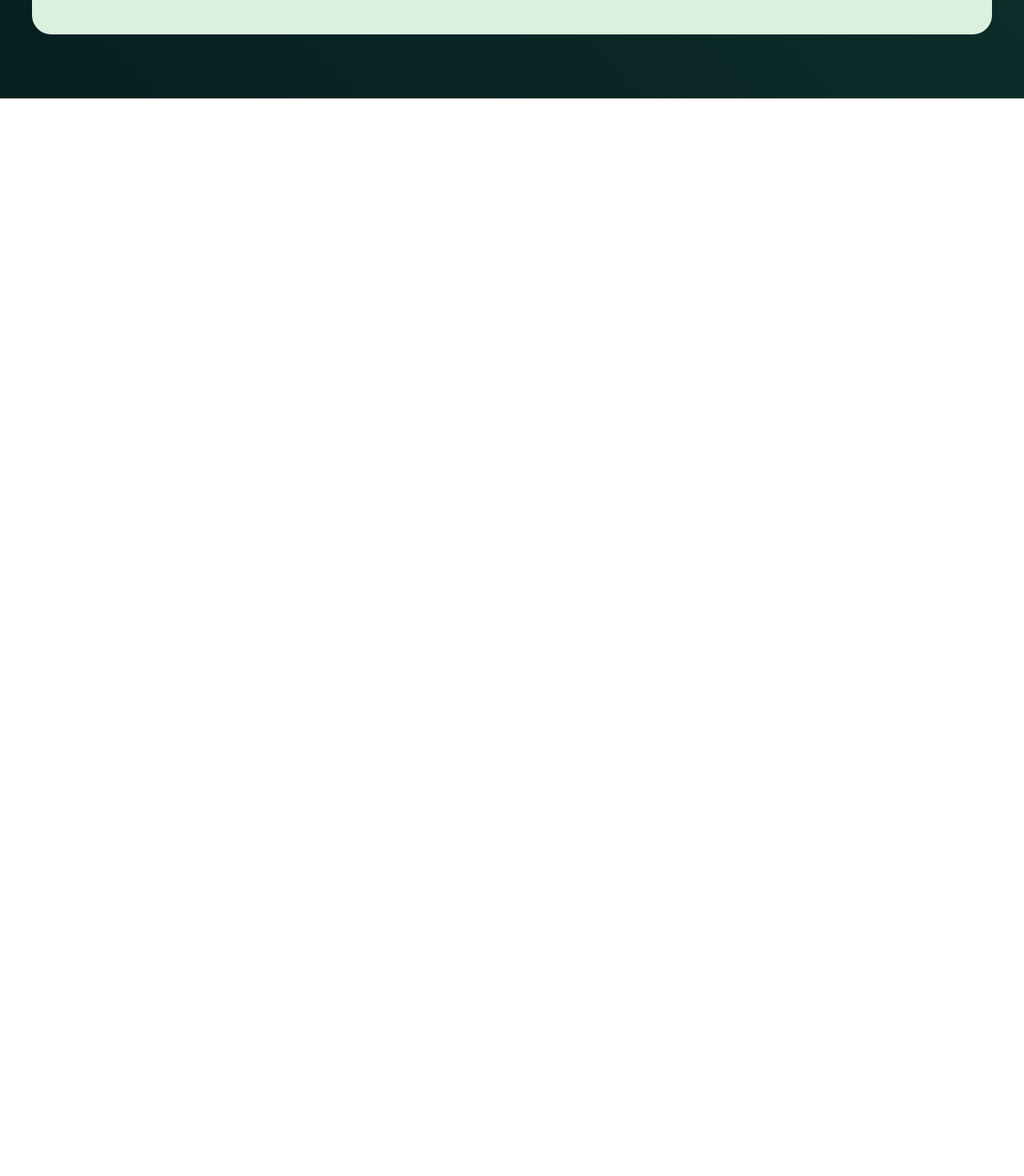
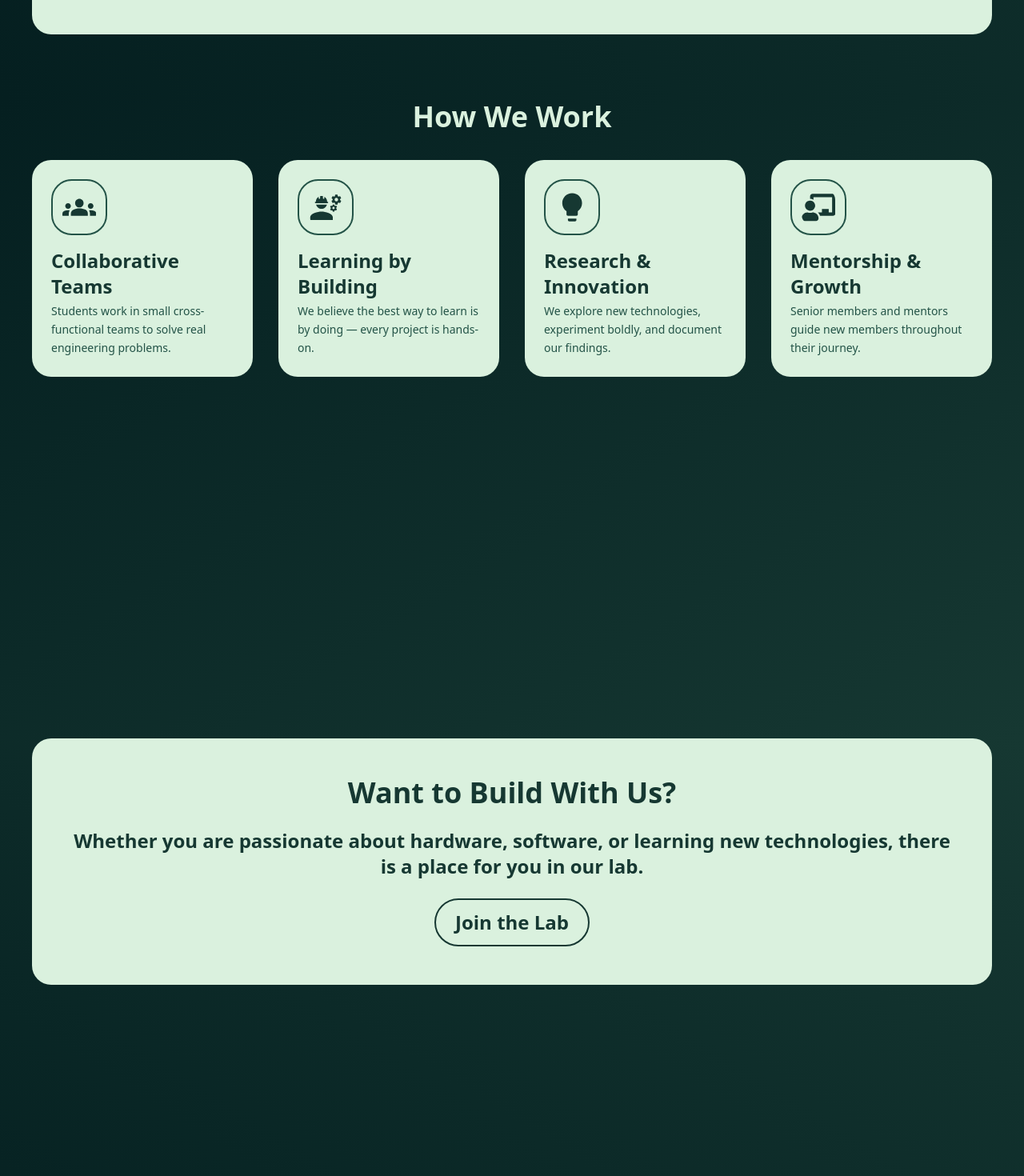
Before and after one commit to bankeytech/Smart-lab-Website, a React (Vite) app: page / in a window 1280 px wide. Shown: the part 2060-3530 px from the top of the page at 80% size. Before the commit the page ends 2183 px from the top, so only its background shows below. Built offline with nearby package versions, Linux system fonts and the light colour scheme.

Commit message:
still on it

```diff
--- a/src/App.jsx
+++ b/src/App.jsx
@@ -2,13 +2,16 @@ import React from 'react'
 import Navbar from './components/Navbar'
 import Hero from './components/Hero'
 import WhatWeDo from './components/WhatWeDo'
-
+import HowWeWork from './components/HowWeWork'
+import CTA from './components/CTA'
 const App = () => {
   return (
     <div>
      <Navbar/>
      <Hero/>
      <WhatWeDo/>
+     <HowWeWork/>
+     <CTA/>
     </div>
   )
 }
--- /dev/null
+++ b/src/components/CTA.jsx
@@ -0,0 +1,21 @@
+import React from 'react'
+
+const CTA = () => {
+  return (
+    <section className='bg-gradient-to-bl from-[#163832] to-[#051F20] min-h-screen'>
+        <div className='max-w-screen-xl mx-auto px-6 md:px-10'>
+             <div className="bg-[#DAF1DE] p-8 md:p-12 rounded-3xl flex items-center justify-center flex-col">
+                <h2 className="text-[#163832] text-3xl md:text-4xl font-bold text-center mb-6">
+                    Want to Build With Us?
+                </h2>
+                <h3 className='text-[#163832] text-xl md:text-2xl font-semibold text-center mb-6'>Whether you are passionate about hardware, software, or learning new technologies, there is a place for you in our lab.</h3>
+                <button className='text-[#163832] text-[1.4vw] md:text-2xl font-semibold px-6 py-3 rounded-[3vw] border-2 border-[#163832] hover:bg-[#163832] hover:text-[#DAF1DE] transition duration-300 ease-in-out'>
+                    Join the Lab
+                </button>
+             </div>
+        </div>
+    </section>
+  )
+}
+
+export default CTA
--- /dev/null
+++ b/src/components/HowWeWork.jsx
@@ -0,0 +1,53 @@
+import React from 'react'
+import { MdGroups, MdEngineering, MdLightbulb } from "react-icons/md";
+import { FaChalkboardTeacher } from "react-icons/fa";
+
+
+const Fil =
+  "text-[15vw] md:text-[6vw] lg:text-[5.5vw] border-2 border-[#235347] p-3 rounded-[2vw] mb-4";
+
+
+const HowWeWork = () => {
+    const CoreHowWeWork = [
+        {
+            icon: <MdGroups className={Fil}/>,
+            title: "Collaborative Teams",
+            description: "Students work in small cross-functional teams to solve real engineering problems."
+        },
+        {
+            icon: <MdEngineering className= {Fil}/>,
+            title: "Learning by Building",
+            description: "We believe the best way to learn is by doing — every project is hands-on."
+        },
+        {
+            icon: <MdLightbulb className={Fil}/>,
+            title: "Research & Innovation",
+            description: "We explore new technologies, experiment boldly, and document our findings."
+        },
+        {
+            icon: <FaChalkboardTeacher className={Fil}/>,
+            title: "Mentorship & Growth",
+            description: "Senior members and mentors guide new members throughout their journey."
+        }
+    ]
+  return (
+    <div className='bg-gradient-to-br from-[#051F20] to-[#163832] min-h-screen'>
+        <div className='max-w-screen-xl mx-auto px-6 md:px-10'>
+            <h2 className='text-4xl font-bold leading-tight mb-8 text-[#DAF1DE] text-center'>How We Work</h2>
+            <div className='grid grid-cols-1 md:grid-cols-2 lg:grid-cols-4 gap-8 text-[#163832]'>
+                {CoreHowWeWork.map((item, index) => (
+                    <div key={index} className='bg-[#DAF1DE] p-6 rounded-3xl'>
+                         {item.icon}
+                        <h4 className='font-semibold md:text-2xl mb-1 '>{item.title}</h4>
+                        <p className="text-sm leading-relaxed text-[#235347]">
+                            {item.description}
+                        </p>
+                    </div>
+                ))}
+            </div>
+        </div>
+    </div>
+  )
+}
+
+export default HowWeWork
```
